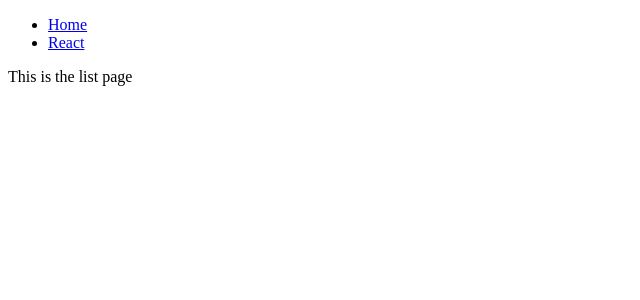
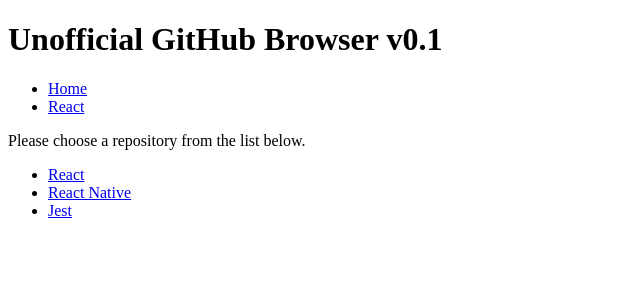
Before and after one commit to CPerill/hwr, a React app: page / in a window 1280 px wide. Shown: the top 300 px of the page, without its empty margins (0-640 px from the left). Built offline with nearby package versions, Linux system fonts and the light colour scheme; the HTML template or start-up script is replaced by a standard one.

Commit message:
all broken but working

```diff
--- a/src/index.js
+++ b/src/index.js
@@ -4,40 +4,32 @@
 import { BrowserRouter, Route, useRouterHistory, Switch, Link } from 'react-router-dom';
 import createBrowserHistory from 'history/createBrowserHistory'
 
+import App from './pages/App';
 import Detail from './pages/Detail';
 import List from './pages/List';
 
-const Main = () => (
+const MainListings = () => (
 	<main>
 	<Switch>
 			<Route exact path='/' component={List}/>
-			<Route path='/react' component={Detail}/>
+			<Route path='/detail/:repo' component={Detail}/>
 	</Switch>
 	</main>
 )
 
-const Header = () => (
-	<header>
-		<nav>
-			<ul>
-				<li><Link to='/'>Home</Link></li>
-				<li><Link to='/react'>React</Link></li>
-			</ul>
-		</nav>
-	</header>
-)
-
 //component to be rendered by router
-const App = () => (
+const Main = () => (
 	<div>
-		<Header />
-		<Main />
+		<MainListings />
 	</div>
 )
 
 ReactDOM.render(
 	<BrowserRouter>
+	<div>
 		<App />
+		<MainListings />
+	</div>
 	</BrowserRouter>,
 	document.getElementById('app')
 );
--- /dev/null
+++ b/src/pages/App.js
@@ -0,0 +1,27 @@
+import React from 'react';
+import { Link } from 'react-router-dom';
+
+const Header = () => (
+	<header>
+		<nav>
+			<ul>
+				<li><Link to='/'>Home</Link></li>
+				<li><Link to='/detail/:repo'>React</Link></li>
+			</ul>
+		</nav>
+	</header>
+)
+
+class App extends React.Component {
+    render() {
+        return (
+            <div>
+                <h1>Unofficial GitHub Browser v0.1</h1>
+                <Header />
+
+            </div>
+        );
+    }
+}
+
+export default App;
--- a/src/pages/Detail.js
+++ b/src/pages/Detail.js
@@ -1,5 +1,7 @@
 import React from 'react';
 import ajax from 'superagent';
+
+const baseURL = 'https://api.github.com/repos/facebook';
 
 //https://medium.com/@pshrmn/a-simple-react-router-v4-tutorial-7f23ff27adf
 
@@ -16,7 +18,7 @@
 	}
 
 	fetchFeed(type) {
-		ajax.get(`https://api.github.com/repos/facebook/react/${type}`)
+		ajax.get(`${baseURL}/${this.props.match.params.repo}/${type}`)
 		.end((error, response) => {
 				if (!error && response) {
 						console.dir(response.body);
--- a/src/pages/List.js
+++ b/src/pages/List.js
@@ -1,9 +1,19 @@
 import React from 'react';
+import {Link} from 'react-router-dom';
 
 class List extends React.Component {
 	render() {
-		return <p>This is the list page</p>;
-	}
+        return (
+            <div>
+                <p>Please choose a repository from the list below.</p>
+                <ul>
+                    <li><Link to="/detail/react">React</Link></li>
+                    <li><Link to="/detail/react-native">React Native</Link></li>
+                    <li><Link to="/detail/jest">Jest</Link></li>
+                </ul>
+            </div>
+        );
+    }
 }
 
 export default List;
```
Also changed, not shown: notes/notes.txt (added).
